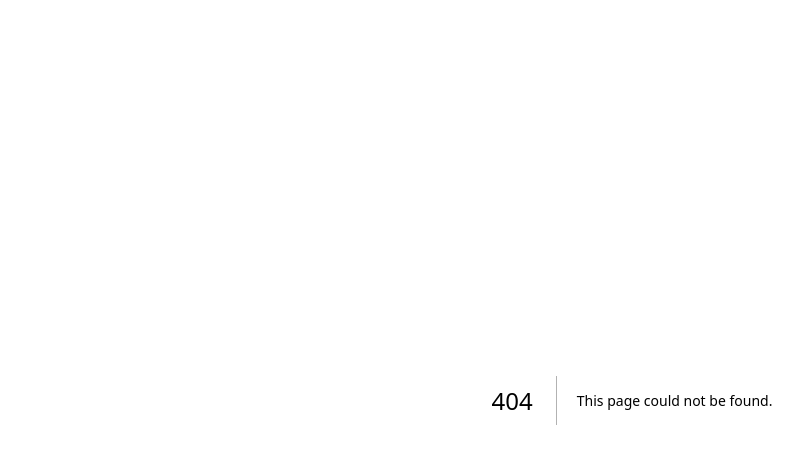
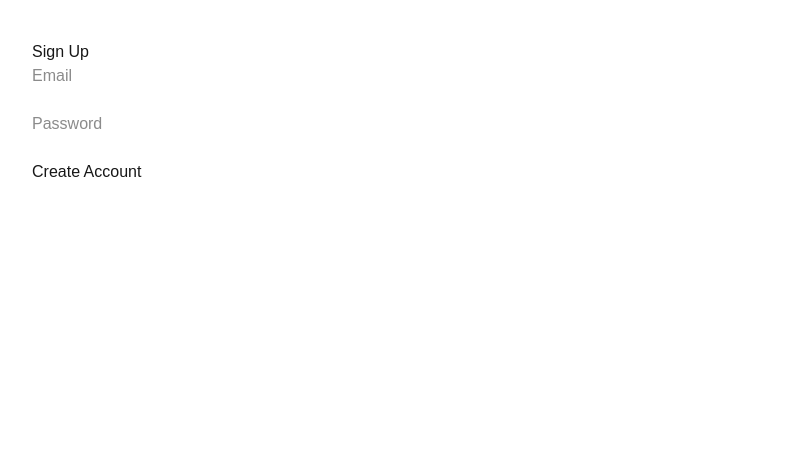
Before and after one commit to Sansiag94/invoicing-app, a Next.js app: page /signup in a window 1280 px wide. Before the commit this address had no page. Shown: the top 464 px of the page, without its empty margins (8-811 px from the left). Built offline with nearby package versions, Linux system fonts and the light colour scheme; no server answers.

Commit message:
Milestone 2: Auth + User + Business auto-creation + Dashboard

```diff
--- /dev/null
+++ b/app/api/create-user/route.ts
@@ -0,0 +1,31 @@
+import { NextResponse } from "next/server";
+import prisma from "@/lib/prisma";
+
+export async function POST(request: Request) {
+  try {
+    const body = await request.json();
+    const { id, email } = body;
+
+    const user = await prisma.user.create({
+      data: {
+        id,
+        email,
+        name: email,
+        businesses: {
+          create: {
+            name: "My Business",
+            address: "",
+            country: "",
+            currency: "CHF",
+            invoicePrefix: "INV",
+          },
+        },
+      },
+    });
+
+    return NextResponse.json(user);
+  } catch (error) {
+    console.error("Error creating user:", error);
+    return NextResponse.json({ error: "Server Error" }, { status: 500 });
+  }
+}
--- /dev/null
+++ b/app/dashboard/page.tsx
@@ -0,0 +1,29 @@
+"use client";
+
+import { useEffect, useState } from "react";
+import { supabase } from "@/utils/supabase";
+
+export default function Dashboard() {
+  const [email, setEmail] = useState<string | null>(null);
+
+  useEffect(() => {
+    const getUser = async () => {
+      const { data } = await supabase.auth.getUser();
+      setEmail(data.user?.email ?? null);
+    };
+
+    getUser();
+  }, []);
+
+  return (
+    <div style={{ padding: 40 }}>
+      <h1>Dashboard</h1>
+
+      {email ? (
+        <p>Logged in as: {email}</p>
+      ) : (
+        <p>No user logged in</p>
+      )}
+    </div>
+  );
+}
--- /dev/null
+++ b/app/signup/page.tsx
@@ -0,0 +1,63 @@
+"use client";
+
+import { useState } from "react";
+import { supabase } from "@/utils/supabase";
+
+export default function Signup() {
+  const [email, setEmail] = useState("");
+  const [password, setPassword] = useState("");
+
+  const handleSignup = async () => {
+    const { data, error } = await supabase.auth.signUp({
+      email,
+      password,
+    });
+
+    if (error) {
+      alert(error.message);
+    } else {
+      const user = data.user;
+
+      await fetch("/api/create-user", {
+        method: "POST",
+        headers: {
+          "Content-Type": "application/json",
+        },
+        body: JSON.stringify({
+          id: user?.id,
+          email: user?.email,
+        }),
+      });
+
+      alert("Signup successful!");
+    }
+  };
+
+  return (
+    <div style={{ padding: 40 }}>
+      <h1>Sign Up</h1>
+
+      <input
+        type="email"
+        placeholder="Email"
+        value={email}
+        onChange={(e) => setEmail(e.target.value)}
+      />
+
+      <br /><br />
+
+      <input
+        type="password"
+        placeholder="Password"
+        value={password}
+        onChange={(e) => setPassword(e.target.value)}
+      />
+
+      <br /><br />
+
+      <button onClick={handleSignup}>
+        Create Account
+      </button>
+    </div>
+  );
+}
--- a/package.json
+++ b/package.json
@@ -10,6 +10,7 @@
   },
   "dependencies": {
     "@prisma/client": "^6.19.2",
+    "@supabase/supabase-js": "^2.98.0",
     "next": "16.1.6",
     "prisma": "^6.19.2",
     "react": "19.2.3",
--- /dev/null
+++ b/utils/supabase.ts
@@ -0,0 +1,6 @@
+import { createClient } from "@supabase/supabase-js";
+
+const supabaseUrl = process.env.NEXT_PUBLIC_SUPABASE_URL!;
+const supabaseAnonKey = process.env.NEXT_PUBLIC_SUPABASE_ANON_KEY!;
+
+export const supabase = createClient(supabaseUrl, supabaseAnonKey);
```
Also changed, not shown: 1 other file (tests, documents, lock files or other folders).
